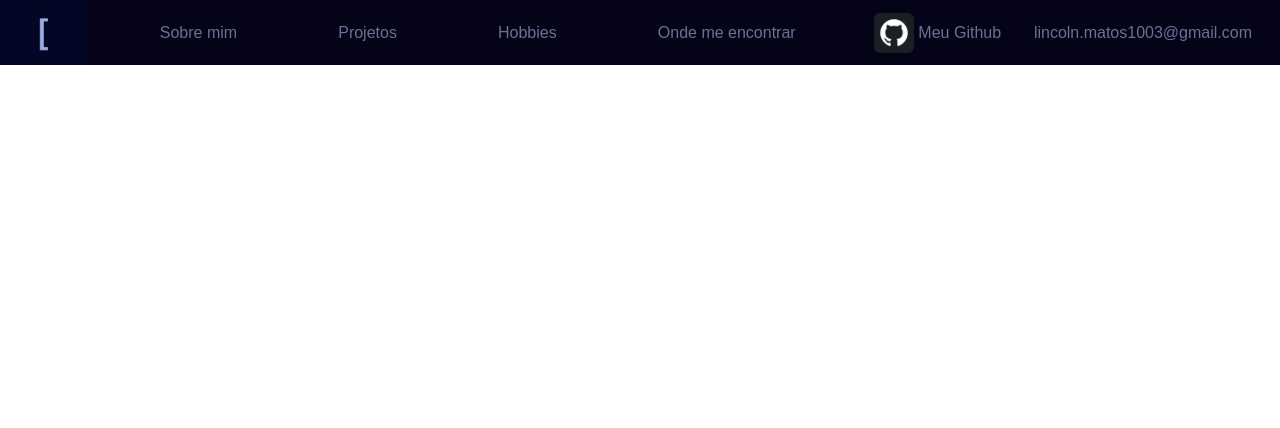
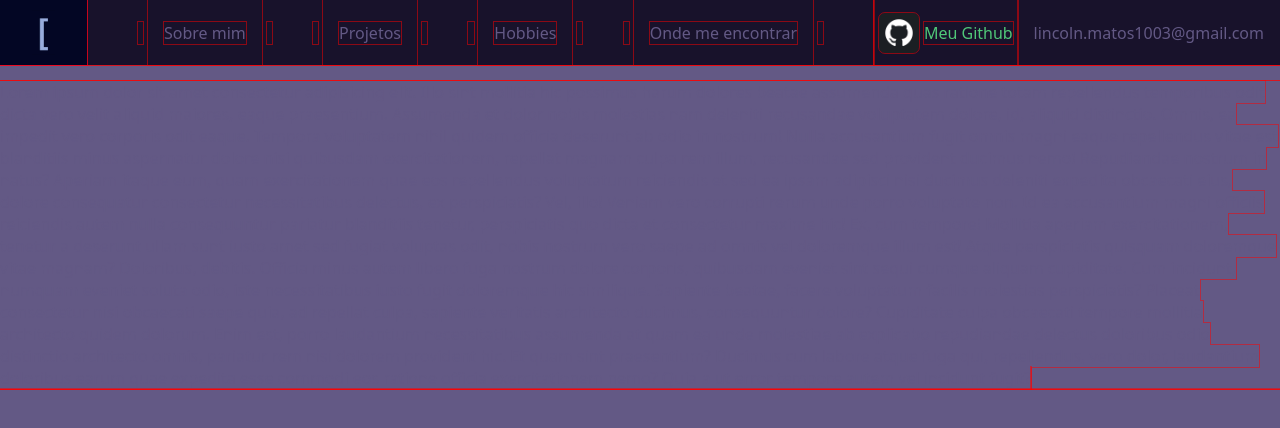
Before and after one commit to ApenasOLinco/Portifolio, a plain HTML site: page index.html in a window 1280 px wide. Drawn offline with Linux system fonts and the light colour scheme.

Commit message:
alterado esquema de cores

```diff
--- a/css/styles.css
+++ b/css/styles.css
@@ -1,6 +1,6 @@
-* {
+*, *::after, *::before {
     box-sizing: border-box;
-    /* outline: solid rgba(255, 0, 0, .5) 1px; */
+    outline: solid rgba(255, 0, 0, .5) 1px;
     margin: 0;
 }
 
@@ -10,21 +10,39 @@ a {
 }
 
 body {
-    /* Variáveis */
-    --hover-color: rgb(124, 151, 158);
-    --hover-tempo: .25s;
-    --press-color: rgb(191, 220, 231);
+    --select-cor: var(--destaque-cor);
+    --main-background: #635985;
 
+    --cabecalho-texto-cor: #635985;
+    --cabecalho-cor: #18122B;
+
+    --texto-cor: black;
+    --texto-cor-hover: #acacac;
+    --texto-cor-active: #f5f4f7;
+
+    --hover-cor: var(--texto-cor-hover);
+    --destaque-cor: #50C878;
+
+    --hover-tempo: .35s;
+
+    /* font-family: Arial, Helvetica, sans-serif; */
+    font-family: system-ui, -apple-system, BlinkMacSystemFont, 'Segoe UI', Roboto, Oxygen, Ubuntu, Cantarell, 'Open Sans', 'Helvetica Neue', sans-serif;
     margin: 0;
-    font-family: Arial, Helvetica, sans-serif;
+    min-height: 100svh;
+
+    background-color: var(--main-background);
+    background-repeat: no-repeat;
 }
 
 /* Cabeçalho */
 #cabecalho {
-    background: #050318;
-    color: #6B7195;
+    background: var(--cabecalho-cor);
+    color: var(--cabecalho-texto-cor);
 
+    width: 100%;
     height: 65px;
+
+    margin: 0 0 1rem 0;
 
     display: flex;
     justify-content: space-between;
@@ -40,6 +58,7 @@ body {
 header#cabecalho ul > #github-contato {
     padding: 0 .3em;
     margin: 0;
+    color: var(--destaque-cor);
 }
 
 #contato img {
@@ -54,7 +73,7 @@ header#cabecalho ul > #github-contato {
 }
 
 #email-contato::selection {
-    background-color: var(--press-color);
+    background-color: var(--select-cor);
     color: black;
 }
 
@@ -65,24 +84,19 @@ header#cabecalho ul > #github-contato {
 }
 
 #cabecalho ul li {
+    position: relative;
+
     padding: 0 1em;
-    position: relative;
+
     display: flex;
     align-items: center;
-    margin: 0 12px;
     height: 100%;
 
     font-weight: 500;
+    text-wrap: nowrap;
 
     transition:
-        color var(--hover-tempo) ease-out,
-        background-color var(--hover-tempo) ease-out,
-        text-shadow var(--hover-tempo) ease-out;
-
-}
-
-#cabecalho ul li:active {
-    color: var(--press-color);
+        color var(--hover-tempo) ease-out;
 }
 
 ul#menu {
@@ -102,7 +116,6 @@ ul#menu {
 #logo img {
     overflow: hidden;
     height: 100%;
-
     transition: filter var(--hover-tempo) ease;
 }
 
@@ -116,34 +129,90 @@ ul#menu {
         color var(--hover-tempo) ease-out;
 }
 
-/* Hover */
+#cabecalho #menu li::before {
+    content: '[';
+    left: -10px;
+}
+
+#cabecalho #menu li::after {
+    content: ']';
+    right: -10px;
+}
+
+/*=============================================
+=                    Hover                   =
+=============================================*/
+
 #logo:hover img {
     filter: brightness(1.5) hue-rotate(-10deg);
 }
 
 #cabecalho #menu li:hover, #github-contato:hover {
-    background-color: var(--hover-color);
-    color: #050318;
-    text-shadow: 0 -1px 1px #050318;
     cursor: pointer;
 }
 
-#cabecalho #menu li::before {
-    content: '[';
-    left: -20px;
+#github-contato:hover {
+    filter: brightness(1.15);
 }
 
-#cabecalho #menu li::after {
-    content: ']';
-    right: -20px;
+#cabecalho #menu li:hover {
+    color: var(--texto-cor-hover);
 }
 
 #cabecalho #menu li:hover::before {
     transform: translateX(10px);
-    color: var(--hover-color);
+    color: var(--hover-cor);
 }
 
 #cabecalho #menu li:hover::after {
     transform: translateX(-10px);
-    color: var(--hover-color);
+    color: var(--hover-cor);
 }
+
+/*=====  End of Hover  ======*/
+
+/*=============================================
+=                  :active                    =
+=============================================*/
+
+#cabecalho #menu li:active::before {
+    transform: translateX(15px);
+}
+
+#cabecalho #menu li:active::after {
+    transform: translateX(-15px);
+}
+
+#cabecalho #menu li:active::before, #cabecalho #menu li:active::after {
+    color: var(--texto-cor-active);
+}
+
+#cabecalho #menu li:active, #github-contato:active {
+    color: var(--texto-cor-active);
+}
+
+/*=====  End of :active  ======*/
+
+/* Main */
+main {
+    color: var(--cabecalho-texto-cor);
+    background-color: var(--main-background);
+}
+
+h1 {
+    font-size: 40px;
+    text-align: center;
+
+}
+
+p {
+    margin: 1rem 0;
+    text-align: justify;
+    text-indent: 1rem;
+    line-height: 1.5rem;
+}
+
+/* Sobre mim */
+#sobre-mim {
+    color: var()
+}
--- a/index.html
+++ b/index.html
@@ -13,7 +13,7 @@
             <img src="/img/logo.png" alt="Logo da página">
         </a>
         <ul id="menu">
-            <li><a href="#cabecalho">Sobre mim</a></li>
+            <li><a href="#sobre-mim">Sobre mim</a></li>
             <li><a>Projetos</a></li>
             <li><a>Hobbies</a></li>
             <li><a>Onde me encontrar</a></li>
@@ -29,7 +29,23 @@
         </ul>
     </header>
     <main>
+        <section id="sobre-mim">
+            <span class="split esquerdo">
+                Lorem ipsum dolor sit amet consectetur adipisicing elit. Illo sint mollitia hic possimus harum dolores beatae assumenda quas ratione totam repellendus temporibus odit dicta vero velit aliquid maiores, eaque praesentium.
+                Assumenda et dolor nobis molestias nam deleniti recusandae voluptatem dolore, id, aliquid distinctio. Omnis, ea impedit vero corporis odit eaque. Tempora voluptatem nihil quidem officia deserunt ab odio in nostrum!
+                Nulla accusantium fugit omnis magni eaque repellendus vitae est blanditiis minus aspernatur dolore nisi quibusdam exercitationem, repellat magnam culpa rem illum, recusandae sed provident ducimus nemo! Repudiandae nostrum in natus?
+                Aperiam itaque eum, quam exercitationem quae eos repellendus voluptatum reiciendis et sed ea ipsam adipisci nisi ducimus deleniti expedita obcaecati eius, dolore consequatur consectetur necessitatibus delectus, ex perspiciatis? Vel, illo!
+                Veniam vero corrupti rerum unde porro voluptate non. Id ea accusantium magni officiis reiciendis autem nulla consequuntur pariatur blanditiis tenetur, perspiciatis quo dicta et consectetur maxime hic! Ex, cum tempore!
+                Mollitia aperiam exercitationem, tenetur a deserunt ullam sunt iusto amet sed fugiat voluptas odit, nobis nostrum vero saepe ad omnis vel doloremque illum est! Atque perspiciatis quisquam doloremque vitae magnam?
+                Doloribus, debitis. Officia minus autem libero fuga nostrum dolore corporis, quibusdam eveniet sint sequi cumque aliquam cupiditate. Cum incidunt, numquam eveniet soluta odio, iste necessitatibus iusto fugit doloremque hic similique.
+                Sapiente beatae, facere voluptatum facilis molestias perspiciatis? Placeat consectetur nisi obcaecati saepe quia, ad repellat culpa, sapiente veritatis architecto ducimus, consequuntur dolore? Cupiditate culpa obcaecati tempore mollitia architecto quidem dolorum.
+                Enim est, porro laudantium necessitatibus assumenda at quam ea unde molestiae ab explicabo repudiandae delectus doloribus odio distinctio architecto omnis, pariatur rem nisi dolorem provident hic. Et quam sint praesentium?
+                Ducimus cum labore atque fuga qui, repellendus, vero dolor, laudantium doloribus earum quae expedita esse commodi eos ratione officia exercitationem nemo? Quia a ut error tempore autem vel incidunt fugit?
+            </span>
+            <span class="split direito">
 
+            </span>
+        </section>
     </main>
     <footer>
 
```
Also changed, not shown: img/site-banner.png (added).
